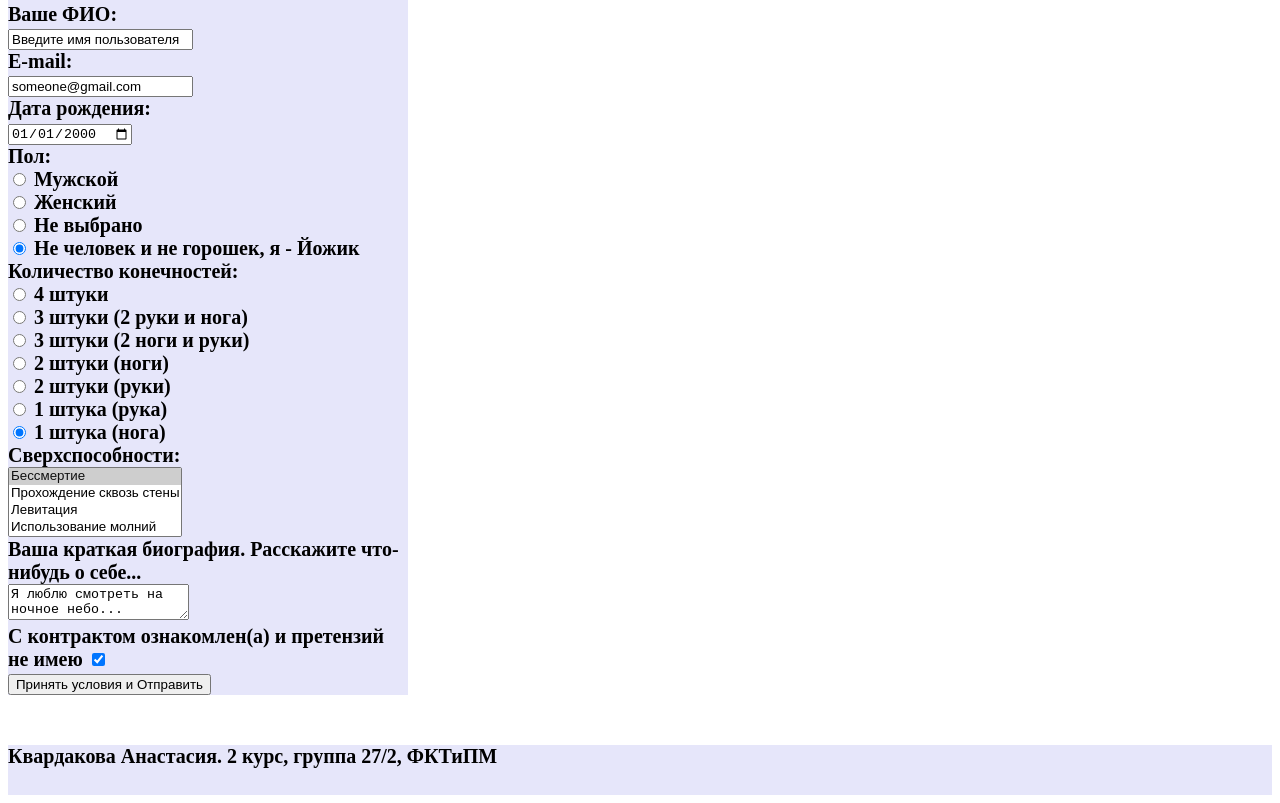
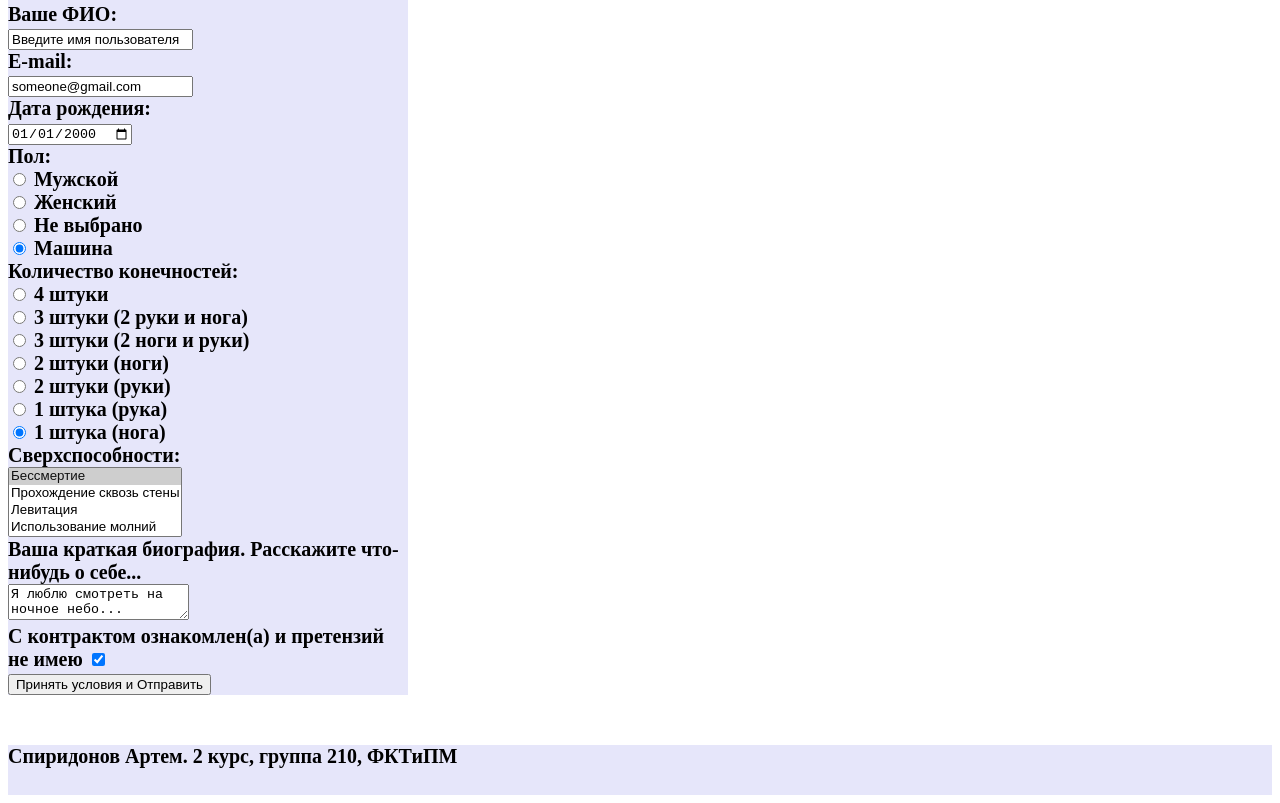
Before and after one commit to ArtyomSprdnv/vtoroye.github.io, a plain HTML site: page index.html in a window 1280 px wide. Shown: the part 1561-2364 px from the top of the page. Drawn offline with Linux system fonts and the light colour scheme.

Commit message:
Update index.html

```diff
--- a/index.html
+++ b/index.html
@@ -146,7 +146,7 @@
 
             <label>
                 <input type="radio" checked="checked" name="field-gender" value="not human"/>
-                Не человек и не горошек, я - Йожик
+                Машина
             </label>
             <br/>
 
@@ -226,7 +226,7 @@
 		</div>
 
 		<footer class="footer" id="foot">
-			<h4>Квардакова Анастасия. 2 курс, группа 27/2, ФКТиПМ</h4>
+			<h4>Спиридонов Артем. 2 курс, группа 210, ФКТиПМ</h4>
 		</footer>
 	</body>
 </html>
```
